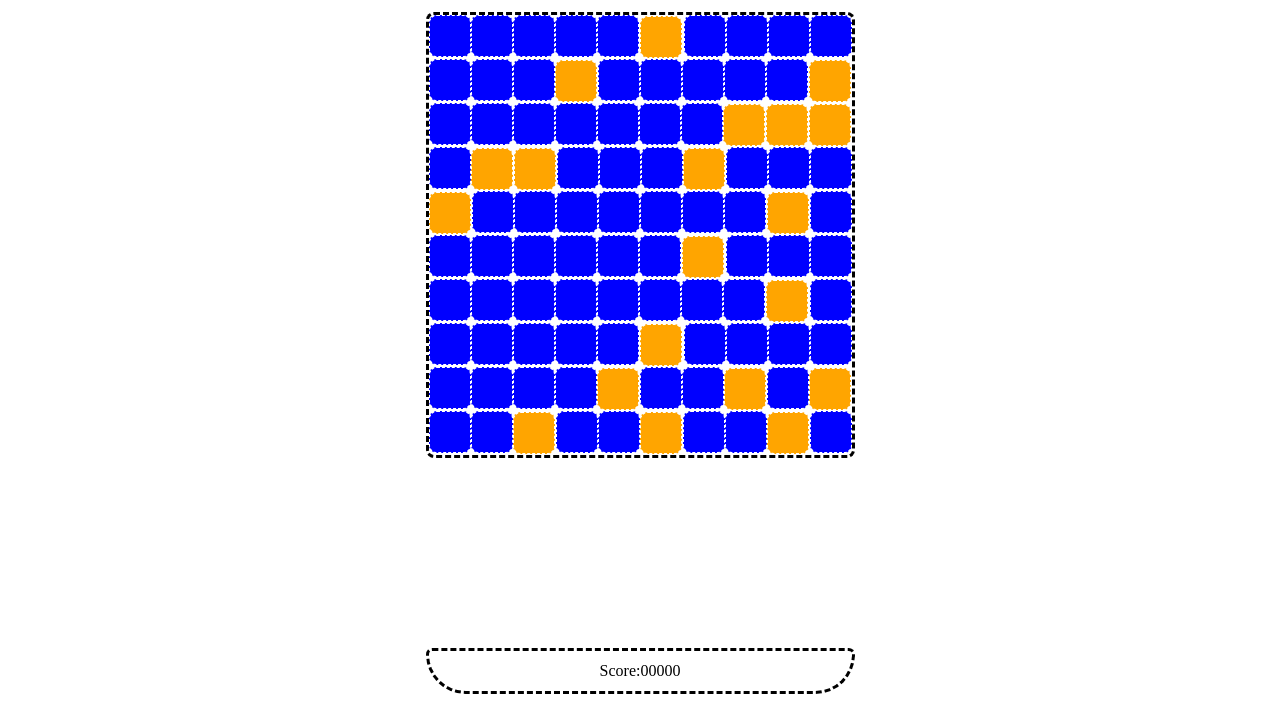
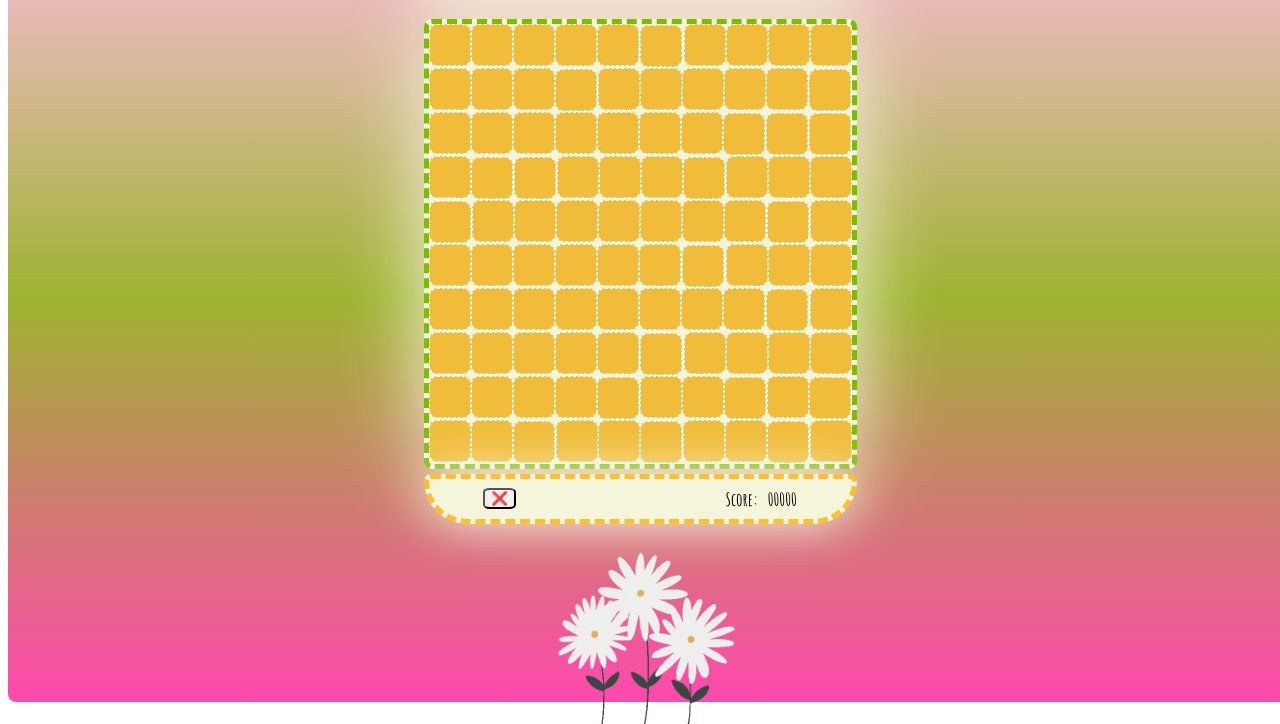
Before and after one commit to PintoCamila/DaisySweeperDeploy, a website: page MinesweeperProject/index.html in a window 1280 px wide. Shown: the part 106-830 px from the top of the page. Before the commit the page ends 800 px from the top, so only its background shows below. Drawn offline with Linux system fonts and the light colour scheme.

Commit message:
added css and score
Polished css and styles
Added score counter
Added replay button

```diff
--- a/MinesweeperProject/index.html
+++ b/MinesweeperProject/index.html
@@ -4,24 +4,35 @@
     <meta charset="UTF-8">
     <meta name="viewport" content="width=device-width, initial-scale=1.0">
     <title>Minesweeper</title>
+
+    <link rel="preconnect" href="https://fonts.googleapis.com">
+    <link rel="preconnect" href="https://fonts.gstatic.com" crossorigin>
+    <link href="https://fonts.googleapis.com/css2?family=Amatic+SC:wght@400;700&display=swap" rel="stylesheet">
+
     <link rel="stylesheet" href="style.css"></link>
 </head>
 <body>
+    <div class="background"></div>
 
     <header class="gameHeader">
-        <h1 id="title">Welcome to Minesweeper!</h1>
+        <h1 id="title">Welcome to Daisysweeper!</h1>
 
     </header>
     <div class="container">
         <div class="grid"></div>
+        <footer id="footer">
+            <div class="score">
+                <button id="playAgainButton">❌</button>
+                <span id="scoreLabel">Score:</span>
+                <span id="scorePoints">00000</span>
+            </div>
+        </footer>
     </div>
 
-    <footer id="footer">
-        <div class="score">
-            <span id="scoreLabel">Score:</span>
-            <span id="scorePoints">00000</span>
-        </div>
-    </footer>
+<div class="whiteFlowers">
+    <img id="daisies" src="resources/whiteFlowers.gif" />
+</div>
+
     <script src="main.js" charset="UTF-8"></script>
 </body>
 </html>
--- a/MinesweeperProject/main.js
+++ b/MinesweeperProject/main.js
@@ -1,9 +1,16 @@
 const grid = document.querySelector(".grid");
-let score = document.querySelector("#scorePoints");
+let scoreCounter = document.querySelector("#scorePoints");
+let playAgainButton = document.querySelector("#playAgainButton");
+
 let width = 10;
 let squares = [];
+
 let bombAmount = 20;
 let flags = 0;
+
+let score = 0;
+let maxScore = (width * width) - bombAmount;
+
 let isGameOver = false;
 
 //create the Board:
@@ -93,12 +100,15 @@ function click(square) {
     if (totalBombs != 0) {
       square.classList.add("checked");
       square.innerHTML = totalBombs;
+      incrementScore();
       return;
     }
     checkSquare(square, squareId);
+    incrementScore();
   }
   if(!square.classList.contains("bomb")){
     square.classList.add("isolated");
+    square.innerHTML = "🌼";
   }
 }
 
@@ -152,6 +162,16 @@ function checkSquare(square, squareId) {
 }
 
 
+//Increment Score:
+function incrementScore(){
+  score++;
+  scoreCounter.innerText = score.toString().padStart(5, "0");
+
+  if(score === maxScore){
+    isGameOver = true;
+  }
+}
+
 //Game Over:
 function GameOver(square){
     console.log("BOOM! You Hit a Bomb. Game Over!");
@@ -159,7 +179,7 @@ function GameOver(square){
     //show all bomb locations:
     squares.forEach(square => {
         if(square.classList.contains("bomb")) {
-            square.innerHTML = "💣";
+            square.innerHTML = "🔥";
         }
     })
 }
@@ -186,7 +206,7 @@ function addFlag(square) {
     if(!square.classList.contains("checked")|| !square.classList.contains("isolated") && (flags < bombAmount)) {
         if(!square.classList.contains("flag")) {
             square.classList.add("flag");
-            square.innerHTML = "🚩"
+            square.innerHTML = "🌱";
             flags++;
             checkVictory();
         } else {
@@ -196,3 +216,8 @@ function addFlag(square) {
         }
     }
 }
+
+//Play Again Button:
+playAgainButton.addEventListener("click", function() {
+  window.location.reload();
+})
--- a/MinesweeperProject/style.css
+++ b/MinesweeperProject/style.css
@@ -1,3 +1,22 @@
+body {
+  font-family: "Amatic SC";
+  text-align: center;
+  justify-content:center;
+  align-items: center;
+  font-weight: bolder;
+}
+
+.background {
+  display: flex;
+  position: absolute;
+  flex-direction: column;
+  width: 100%;
+  height: 100%;
+
+  background: rgb(255,188,225);
+background: linear-gradient(180deg, rgba(255,188,225,1) 1%, rgba(158,179,48,1) 50%, rgba(255,72,174,1) 100%);
+}
+
 .gameHeader {
   display: flex;
   align-items: center;
@@ -11,83 +30,53 @@ justify-content: center;
   position: relative;
   min-height: 4rem;
   width: 423px;
-    border-width: 3px;
+
+  background-color: beige;
+
+  border-width: 5px;
   border-style: dashed;
   border-color: black;
   border-top-right-radius: 8px;
   border-top-left-radius: 8px;
-}
 
-#footer{
-    display:flex;
-    align-items: center;
-    justify-content: center;
-}
+  box-shadow: 0px 0px 50px beige;
+  border-color: rgb(252, 193, 46);
 
-#footer div{
-    display:flex;
-    align-items: center;
-    justify-content: center;
-    position: absolute;
-    bottom: 0;
-    height: 2.5rem;
-    border-width: 3px;
-      border-style: dashed;
-      border-color: black;
-      border-bottom-right-radius: 50px;
-      border-bottom-left-radius: 50px;
-      width: 423px;
-}
-
-.score {
-  display: flex;
-  justify-content: flex-end;
-  position: relative;
-  bottom: 0px;
-
-}
-
-#scoreLabel{
-    display: flex;
-  justify-content: flex-end;
-
-  position: relative;
-}
-
-#scorePoints {
-  display: flex;
-  justify-content: flex-end;
-  position: relative;
-
-
+  font-weight: bold;
 }
 
 .container {
   display: flex;
-  width: 500px;
   justify-content: center;
-  align-items: center;
+  align-items: flex-start;
   position: relative;
-  top: 120px;
-  min-height: 120px;
-  max-height: 20px;
+  width: 440px;
+  top: 0px;
+  height: 505px;
   margin: auto;
   max-width: 100%;
-
+  text-align: center;
 }
 
 .grid {
-  margin-top: 10dvh;
   display: flex;
+  position: absolute;
+  align-self: flex-start;
+  justify-content: space-around;
+  flex-wrap: wrap;
+
   height: 440px;
   width: 423px;
-  display: flex;
-  flex-wrap: wrap;
-  border-width: 3px;
+
+  background-color: beige;
+
+  border-width: 5px;
   border-style: dashed;
-  border-color: black;
-  align-self: center;
-  justify-content: space-around;
+
+  box-shadow: 0px 0px 80px beige;
+  border-color: rgb(122, 190, 4);
+
+  text-align: center;
 }
 
 div {
@@ -98,30 +87,105 @@ div {
   border-radius: 8px;
 }
 
+#footer {
+  display: flex;
+  align-items: center;
+  justify-content: center;
+}
+
+#footer div {
+  display: flex;
+  align-items: center;
+  position: absolute;
+  width: 423px;
+  height: 2.5rem;
+
+  background-color: beige;
+
+  border-width: 5px;
+  border-style: dashed;
+  border-bottom-right-radius: 50px;
+  border-bottom-left-radius: 50px;
+
+  box-shadow: 0px 0px 50px beige;
+  border-color: rgb(252, 193, 46);
+}
+
+.score {
+  display: flex;
+  justify-self: flex-end;
+  position: relative;
+  bottom: 0px;
+  justify-content: space-around;
+  width: 100px;
+  font-weight: 900;
+  font-size: large;
+}
+
+#scoreLabel {
+  display: flex;
+  justify-self: flex-end;
+  left: 100px;
+
+  position: relative;
+}
+
+#scorePoints {
+  display: flex;
+  justify-self: flex-end;
+  position: relative;
+}
+
+#playAgainButton {
+  display: flex;
+  border-radius: 20%;
+}
+
 .bomb {
-  background-color: orange;
+  background-color: rgb(240, 188, 57);
   border-width: 1px;
   border-style: dashed;
   border-color: white;
   justify-content: center;
   align-items: center;
   margin: auto;
+  text-align: center;
 }
 
 .safeSquare {
-  background-color: blue;
+  background-color: rgb(240, 188, 57);
   border-width: 1px;
   border-style: dashed;
   border-color: white;
+  text-align: center;
 }
 
 .checked {
-  background-color: red;
+  background-color: rgb(255, 53, 53);
   justify-content: center;
   align-items: center;
   margin: auto;
+  text-align: center;
 }
 
 .isolated {
-  background-color: green;
+  background-color: rgb(50, 184, 50);
+  justify-content: center;
+  align-items: center;
+  margin: auto;
+  text-align: center;
 }
+
+
+.whiteFlowers {
+  display: flex;
+  position: absolute;
+  justify-content: center;
+  width: 100%;
+  height: auto;
+
+}
+
+#daisies {
+  width: 200px;
+}
```
Also changed, not shown: MinesweeperProject/package.json (added, +11 -0 lines), MinesweeperProject/resources/whiteFlowers.gif (added). Lines whose indentation alone changed are shown as unchanged.
